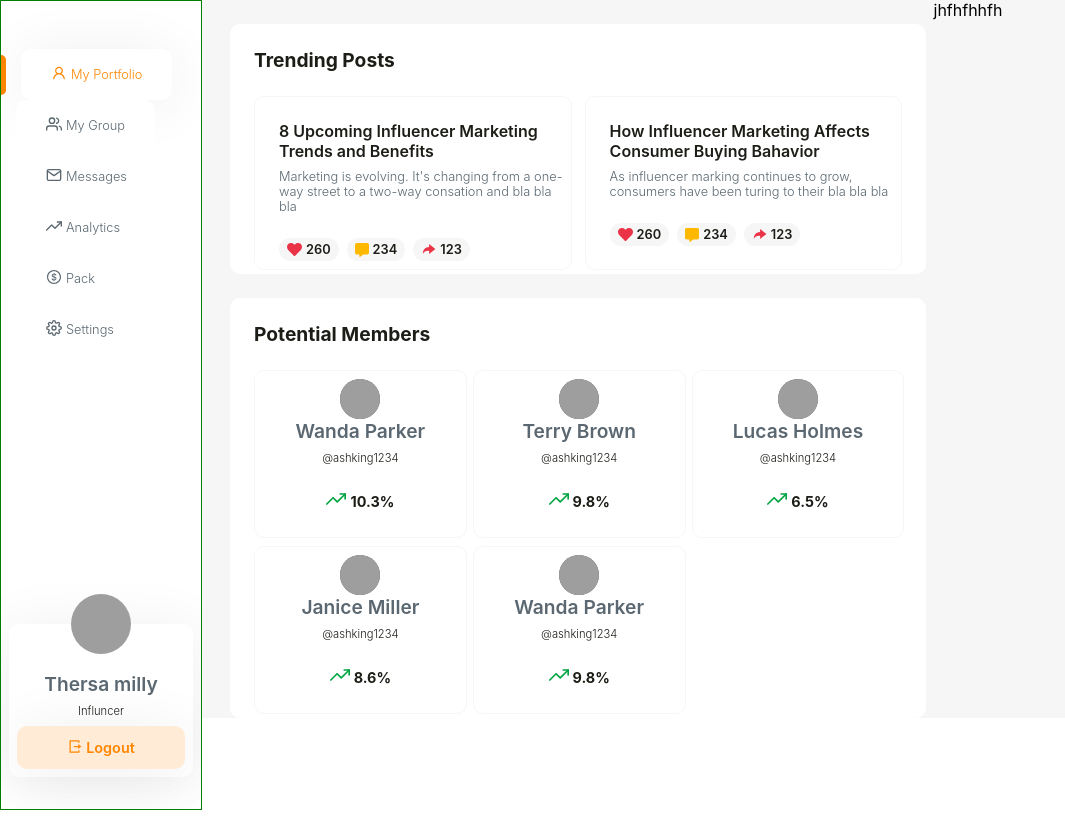
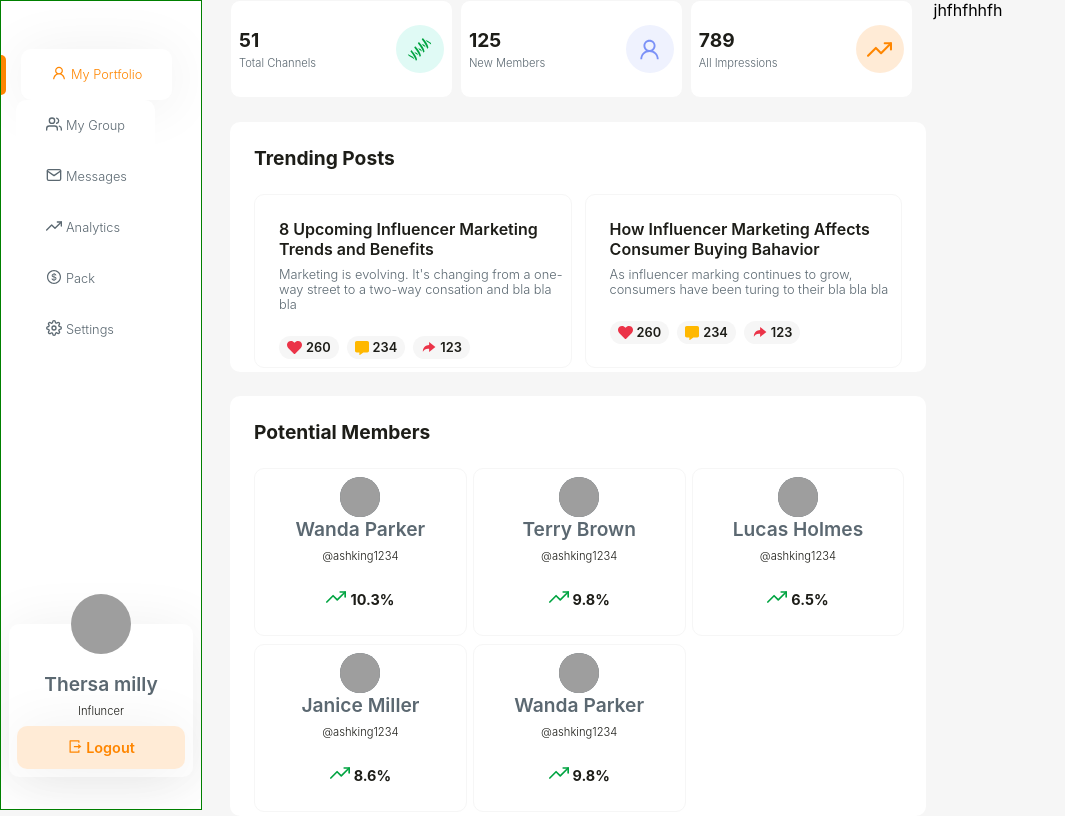
Before and after one commit to Allenkardic/buddy_web, a React (Create React App) app: page /dashboard in a window 1280 px wide. Shown: the whole page, without its empty margins (0-1065 px from the left). Built offline with nearby package versions, Linux system fonts and the light colour scheme; grey boxes are pictures that could not be loaded.

Commit message:
implement summary card

```diff
--- a/src/atoms/index.ts
+++ b/src/atoms/index.ts
@@ -1,3 +1,4 @@
 export { default as RoutesContainer } from "./routesContainer";
 export { default as PotentialMembers } from "./potentialMembers";
 export { default as TrendingPosts } from "./trendingPosts";
+export { default as Summary } from "./summary";
--- /dev/null
+++ b/src/atoms/summary/index.tsx
@@ -0,0 +1,23 @@
+import React, { useState } from "react";
+import { H2 } from "../../styles";
+import { IProps } from "../../components/cards/potentialMembersCard";
+import { Container, Content, Title } from "./style";
+import { SummaryCard } from "../../components";
+
+function Summary({ data }: any) {
+  return (
+    <Container>
+      <Content>
+        {data.map((item: any, index: string) => (
+          <SummaryCard
+            key={index}
+            count={item.count}
+            helperText={item.helper}
+          />
+        ))}
+      </Content>
+    </Container>
+  );
+}
+
+export default Summary;
--- /dev/null
+++ b/src/atoms/summary/style.ts
@@ -0,0 +1,20 @@
+import styled from "styled-components";
+import { colors, boxShadow, spacing, borderRadius } from "../../utils";
+
+export const Container = styled.div`
+  width: 100%;
+`;
+
+export const Content = styled.div`
+  display: flex;
+  flex-direction: row;
+  -webkit-justify-content: space-between;
+  justify-content: space-between;
+  @media (max-width: 768px) {
+    flex-direction: column;
+  }
+`;
+
+export const Title = styled.div`
+  margin-bottom: ${spacing.small};
+`;
--- a/src/components/cards/summaryCard/index.tsx
+++ b/src/components/cards/summaryCard/index.tsx
@@ -1,18 +1,38 @@
-import React from "react";
-import { Container } from "./style";
+import React, { ReactElement } from "react";
+import { GiSpring } from "react-icons/gi";
+import { AiOutlineUser } from "react-icons/ai";
+import { FiTrendingUp } from "react-icons/fi";
+import { Container, ContentOne, ContentTwo, HelperText } from "./style";
+import { colors } from "../../../utils";
+import { H2, H6 } from "../../../styles";
 
-function SummaryCard() {
+interface IProps {
+  count: number;
+  helperText: string;
+}
+
+function SummaryCard({ count, helperText }: IProps) {
   return (
     <Container>
-      <div>SummaryCard</div>
-      <div>SummaryCard</div>
-      <div>SummaryCard</div>
-      <div>SummaryCard</div>
-      <div>SummaryCard</div>
-      <div>SummaryCard</div>
-      <div>SummaryCard</div>
-      <div>SummaryCard</div>
-      <div>SummaryCard</div>
+      <ContentOne>
+        <H2 bold left>
+          {count}
+        </H2>
+        <HelperText>
+          <H6 left color={colors.grey}>
+            {helperText}
+          </H6>
+        </HelperText>
+      </ContentOne>
+      <ContentTwo helperText={helperText}>
+        {helperText === "Total Channels" ? (
+          <GiSpring size={"25px"} color={colors.green} />
+        ) : helperText === "New Members" ? (
+          <AiOutlineUser size={"25px"} color={colors.purple} />
+        ) : (
+          <FiTrendingUp size={"25px"} color={colors.primary} />
+        )}
+      </ContentTwo>
     </Container>
   );
 }
--- a/src/components/cards/summaryCard/style.ts
+++ b/src/components/cards/summaryCard/style.ts
@@ -2,22 +2,48 @@ import styled from "styled-components";
 import { colors, spacing, borderRadius } from "../../../utils";
 
 interface StyleProps {
-  error?: string;
+  helperText?: string;
 }
 
 export const Container = styled.div`
   display: flex;
   flex-direction: row;
+  align-items: center;
+  -webkit-justify-content: space-between;
   justify-content: space-between;
-  align-items: center;
-  padding-left: ${spacing.xsmall};
-  padding-right: ${spacing.xxsmall};
-  width: 100%;
-  border: 1px solid
-    ${(p: StyleProps) => (p.error ? colors.red : colors.primary)};
-  border-radius: ${borderRadius.small};
-  &:focus-within {
-    outline: none;
-    box-shadow: 0 0 0 1px ${colors.primary};
+  width: 30%;
+  border: 1px solid ${colors.smokeWhite};
+  border-radius: ${borderRadius.medium};
+  padding: ${spacing.small} ${spacing.xsmall};
+  background-color: ${colors.white};
+  @media (max-width: 768px) {
+    width: 100%;
+    margin-bottom: ${spacing.xsmall};
   }
 `;
+
+export const ContentOne = styled.div`
+  display: flex;
+  flex-direction: column;
+`;
+
+export const HelperText = styled.div`
+  margin-top: ${spacing.xxsmall};
+`;
+
+export const ContentTwo = styled.div`
+  display: -webkit-flex;
+  display: flex;
+  align-items: center;
+  -webkit-justify-content: center;
+  justify-content: center;
+  width: 48px;
+  height: 48px;
+  border-radius: 50%;
+  background-color: ${(p: StyleProps) =>
+    p.helperText === "Total Channels"
+      ? colors.greenVariantOne
+      : p.helperText === "New Members"
+      ? colors.purpleVariantOne
+      : colors.orangeVariantOne};
+`;
--- a/src/pages/dashboard/dashboard.tsx
+++ b/src/pages/dashboard/dashboard.tsx
@@ -2,7 +2,7 @@ import React, { useState } from "react";
 import { Input, TextWithIcon } from "../../components";
 import { H1, H2, H3, H4, H5, H6, Container } from "../../styles";
 import { ContentOne, ContentTwo, DashboardContainer } from "./style";
-import { PotentialMembers, TrendingPosts } from "../../atoms";
+import { PotentialMembers, TrendingPosts, Summary } from "../../atoms";
 
 function Dashboard() {
   const [potentialMembers, setPotentialMembers] = useState([
@@ -31,6 +31,21 @@ function Dashboard() {
       comments: 234,
     },
   ]);
+
+  const [summary, setSummary] = useState([
+    {
+      count: 51,
+      helper: "Total Channels",
+    },
+    {
+      count: 125,
+      helper: "New Members",
+    },
+    {
+      count: 789,
+      helper: "All Impressions",
+    },
+  ]);
   return (
     <Container>
       {/* <H1>H1</H1>
@@ -51,6 +66,7 @@ function Dashboard() {
       <TextWithIcon text="Tract real-time overview of company's financial performance" /> */}
       <DashboardContainer>
         <ContentOne>
+          <Summary data={summary} />
           <TrendingPosts data={trendingPosts} />
           <PotentialMembers data={potentialMembers} />
         </ContentOne>
```
